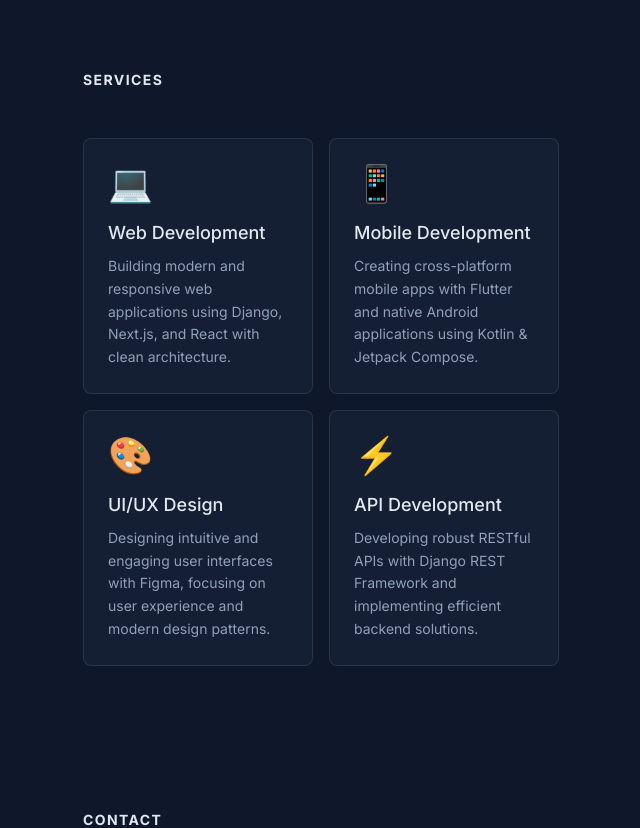
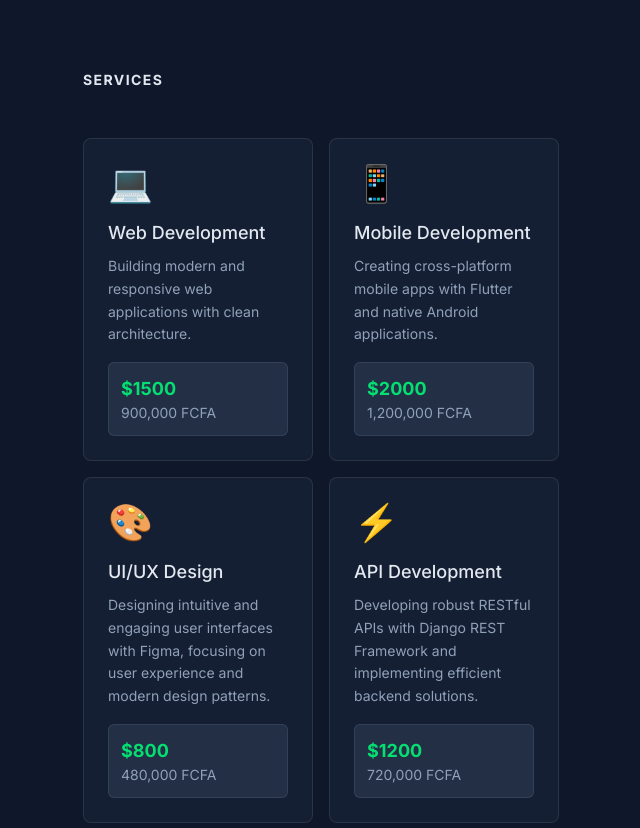
Before and after one commit to Rahim10020/freelance_portfolio, a Next.js app: page / in a window 1280 px wide. Shown: the part 2720-3548 px from the top of the page, without its empty margins (561-1201 px from the left). Built offline with nearby package versions, Linux system fonts and the light colour scheme.

Commit message:
ajout des prix dans les services

```diff
--- a/src/components/sections/Services.tsx
+++ b/src/components/sections/Services.tsx
@@ -8,7 +8,7 @@ export default function Services() {
             <SectionTitle>Services</SectionTitle>
             <div className="grid grid-cols-1 md:grid-cols-2 gap-4">
                 {services.map((service) => (
-                    <ServiceCard key={service.id} service={service} />
+                    <ServiceCard key={service.id} service={service} showPricing={true} />
                 ))}
             </div>
         </section>
--- a/src/components/ui/ServiceCard.tsx
+++ b/src/components/ui/ServiceCard.tsx
@@ -2,14 +2,21 @@ import { Service } from '@/lib/types';
 
 interface ServiceCardProps {
     service: Service;
+    showPricing?: boolean;
 }
 
-export default function ServiceCard({ service }: ServiceCardProps) {
+export default function ServiceCard({ service, showPricing = false }: ServiceCardProps) {
     return (
         <div className="group relative rounded-lg border border-slate-200/10 bg-slate-800/50 p-6 transition-all hover:bg-slate-800/70 hover:border-slate-200/20">
             <div className="text-4xl mb-4">{service.icon}</div>
             <h3 className="text-lg font-medium text-slate-200 mb-2">{service.title}</h3>
-            <p className="text-sm text-slate-400 leading-relaxed">{service.description}</p>
+            <p className="text-sm text-slate-400 leading-relaxed mb-4">{service.description}</p>
+            {showPricing && (
+                <div className="mt-4 p-3 bg-slate-700/50 rounded-md border border-slate-600/50">
+                    <div className="text-lg font-bold text-green-400">${service.priceUSD}</div>
+                    <div className="text-sm text-slate-400">{service.priceFCFA.toLocaleString()} FCFA</div>
+                </div>
+            )}
         </div>
     );
 }
--- a/src/lib/data.ts
+++ b/src/lib/data.ts
@@ -44,26 +44,34 @@ export const services: Service[] = [
     {
         id: '1',
         title: 'Web Development',
-        description: 'Building modern and responsive web applications using Django, Next.js, and React with clean architecture.',
+        description: 'Building modern and responsive web applications with clean architecture.',
         icon: '💻',
+        priceUSD: 1500,
+        priceFCFA: 900000,
     },
     {
         id: '2',
         title: 'Mobile Development',
-        description: 'Creating cross-platform mobile apps with Flutter and native Android applications using Kotlin & Jetpack Compose.',
+        description: 'Creating cross-platform mobile apps with Flutter and native Android applications.',
         icon: '📱',
+        priceUSD: 2000,
+        priceFCFA: 1200000,
     },
     {
         id: '3',
         title: 'UI/UX Design',
         description: 'Designing intuitive and engaging user interfaces with Figma, focusing on user experience and modern design patterns.',
         icon: '🎨',
+        priceUSD: 800,
+        priceFCFA: 480000,
     },
     {
         id: '4',
         title: 'API Development',
         description: 'Developing robust RESTful APIs with Django REST Framework and implementing efficient backend solutions.',
         icon: '⚡',
+        priceUSD: 1200,
+        priceFCFA: 720000,
     },
 ];
 
--- a/src/lib/types.ts
+++ b/src/lib/types.ts
@@ -25,6 +25,8 @@ export interface Service {
     title: string;
     description: string;
     icon: string;
+    priceUSD: number;
+    priceFCFA: number;
 }
 
 export interface SocialLink {
```
